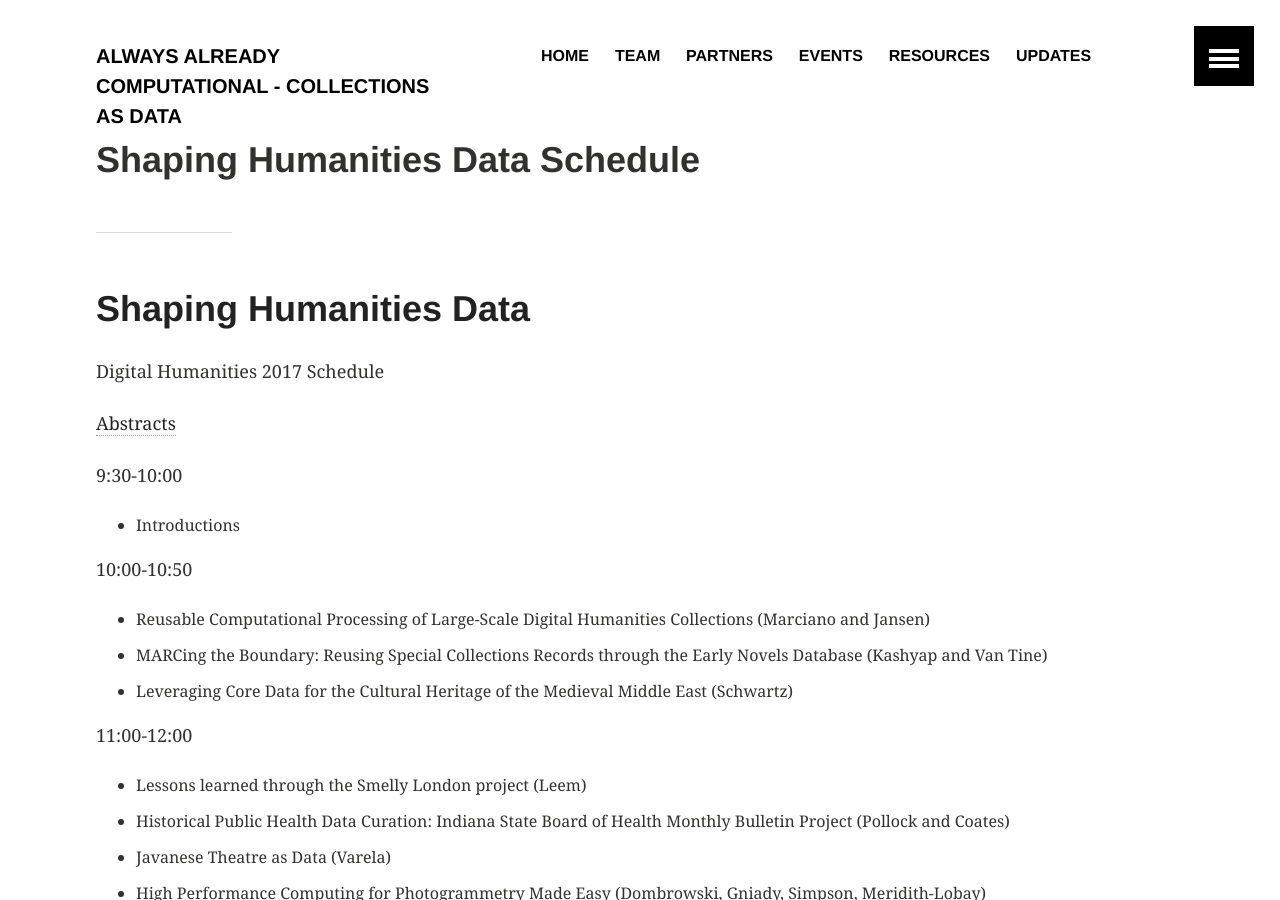
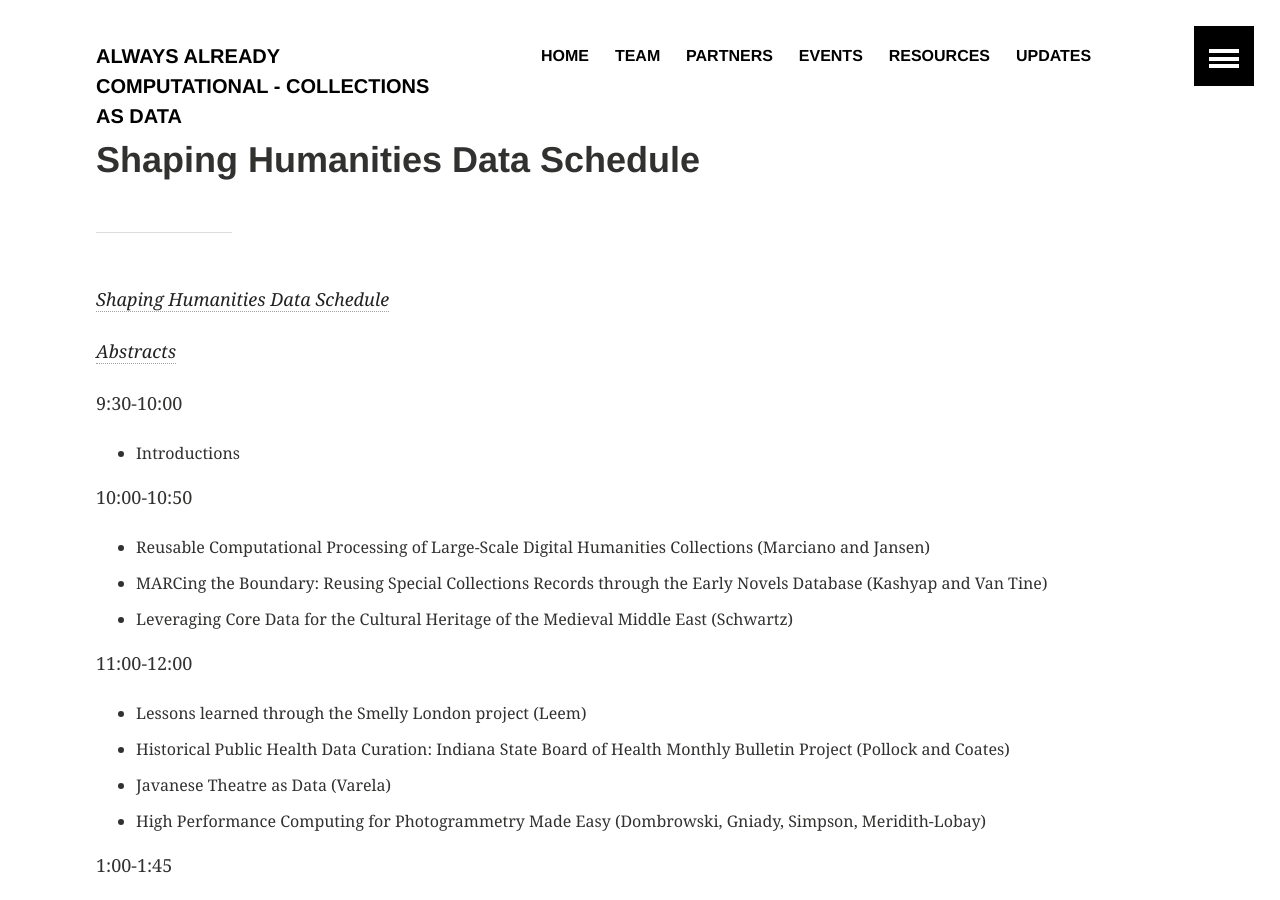
Before and after one commit to collectionsasdata/collectionsasdata.github.io, a Jekyll site: the page built from shapingdata_dh2017_schedule.md, in a window 1280 px wide and 900 px high. Built offline with Jekyll 4.4.1, drawn with Linux system fonts in a browser that asks for light colours.

Commit message:
Update shapingdata_dh2017_schedule.md

```diff
--- a/shapingdata_dh2017_schedule.md
+++ b/shapingdata_dh2017_schedule.md
@@ -3,11 +3,9 @@ layout: archive
 title:  "Shaping Humanities Data Schedule"
 ---
 ---
-# [Shaping Humanities Data](https://collectionsasdata.github.io/shaping/)
+[*Shaping Humanities Data Schedule*](https://collectionsasdata.github.io/shaping/)
 
-Digital Humanities 2017 Schedule
-
-[Abstracts](https://collectionsasdata.github.io/shapingdata_dh2017_abstracts/)
+[*Abstracts*](https://collectionsasdata.github.io/shapingdata_dh2017_abstracts/)
 
 9:30-10:00
 
```
